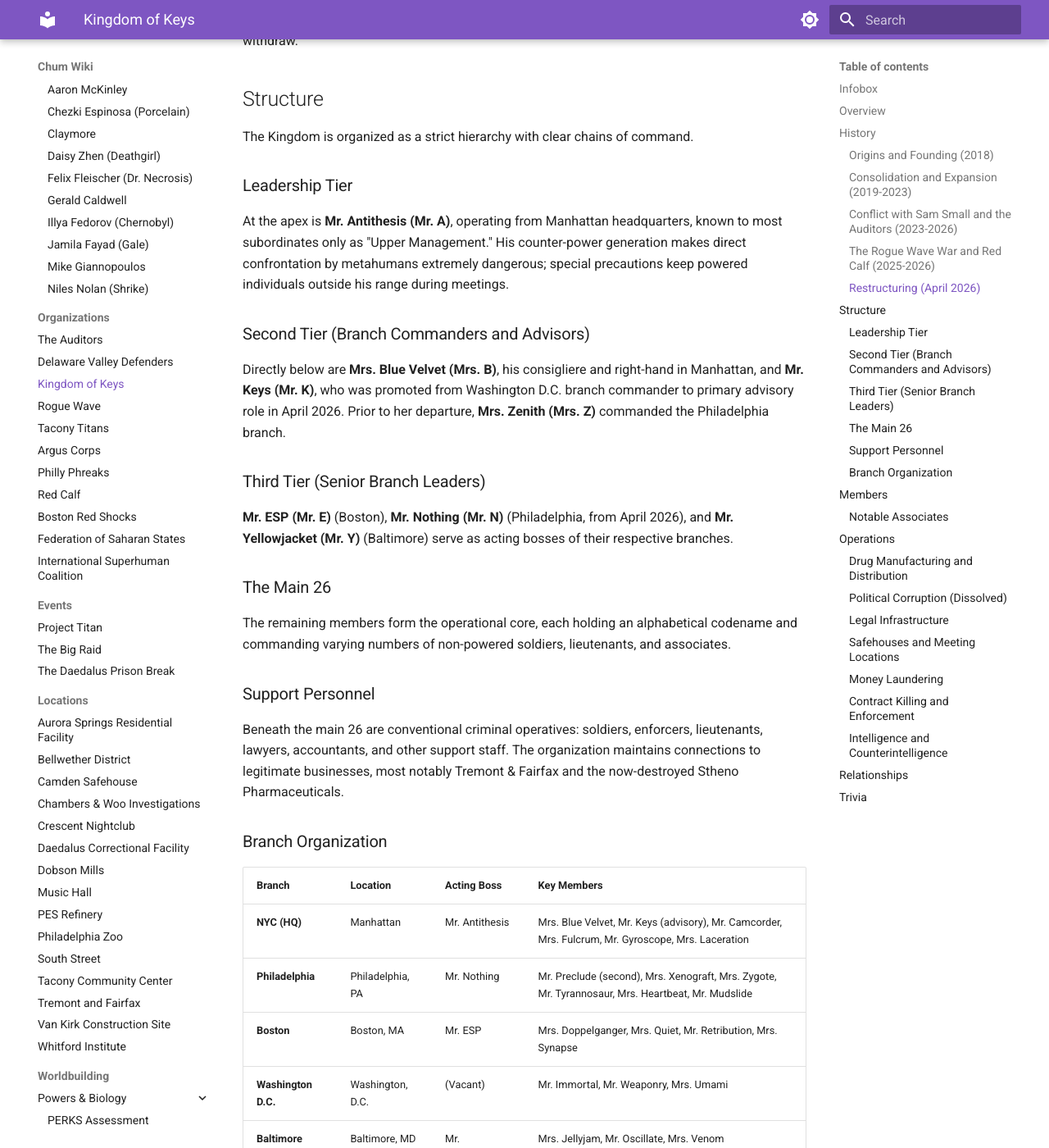
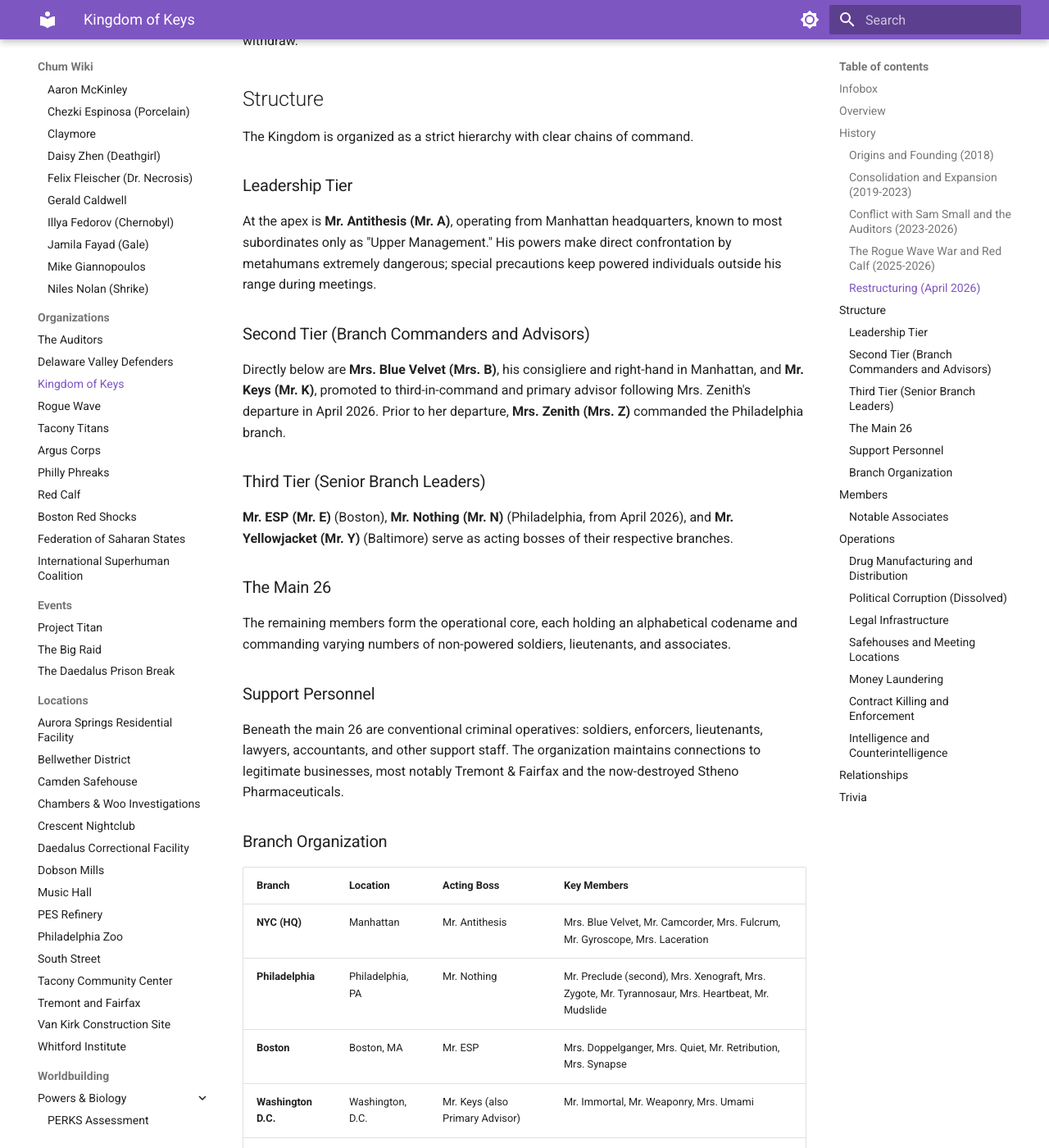
Before and after one commit to bearsharktopus-dev/chum-wiki, an MkDocs documentation site: the page built from knowledge-base/organizations/kingdom-of-keys.md, in a window 1280 px wide and 1400 px high, scrolled down 5135 px. Shown: the whole window at 82% size. Built offline with MkDocs 1.6.1 and Material for MkDocs 9.7.7, drawn with Linux system fonts in a browser that asks for light colours; some of the changed text lies outside the part shown.

Commit message:
Minor fixes: remove canon doc trivia, redact Antithesis powers, fix Keys role
- Removed Multiplex "canon document" trivia (readers don't have access)
- Redacted Antithesis's power description from Kingdom page structure
  and members table
- Mr. Keys stays in D.C., promoted to third-in-command (not relocated)

Co-Authored-By: Claude Opus 4.6 <noreply@anthropic.com>

```diff
--- a/knowledge-base/organizations/kingdom-of-keys.md
+++ b/knowledge-base/organizations/kingdom-of-keys.md
@@ -68,7 +68,7 @@ As of April 2026, Sam's multi-vector pressure campaign - FBI evidence of tainted
 
 Maya's departure triggered a major organizational restructuring. Mr. Antithesis severed the Kingdom's political arm from the Philadelphia branch entirely, declaring Philadelphia "a revenue center, not a political project." Key changes:
 
-- **Mr. Keys** moved from Washington D.C. to a primary advisory role directly under Mr. Antithesis
+- **Mr. Keys** promoted to third-in-command in Maya's absence, serving as primary advisor directly under Mr. Antithesis
 - **Mr. Nothing** assumed operational command of Philadelphia, having functionally run the branch for three weeks already
 - **Mr. Preclude** - formerly Mr. Polygraph, re-powered through Fly with a new ability called "Preclusion" (rule-making) - became Mr. Nothing's second in Philadelphia, handling enforcement, compliance, and personnel discipline
 - **Mrs. Zygote** (Dr. Euphemia "Effie" Dunham), a stem cell and embryonic development researcher introduced to Mr. Antithesis by Porcelain, joined under Mrs. Xenograft for biological research - filling the vacant Z designation on a provisional basis
@@ -86,11 +86,11 @@ The Kingdom is organized as a strict hierarchy with clear chains of command.
 
 ### Leadership Tier
 
-At the apex is **Mr. Antithesis (Mr. A)**, operating from Manhattan headquarters, known to most subordinates only as "Upper Management." His counter-power generation makes direct confrontation by metahumans extremely dangerous; special precautions keep powered individuals outside his range during meetings.
+At the apex is **Mr. Antithesis (Mr. A)**, operating from Manhattan headquarters, known to most subordinates only as "Upper Management." His powers make direct confrontation by metahumans extremely dangerous; special precautions keep powered individuals outside his range during meetings.
 
 ### Second Tier (Branch Commanders and Advisors)
 
-Directly below are **Mrs. Blue Velvet (Mrs. B)**, his consigliere and right-hand in Manhattan, and **Mr. Keys (Mr. K)**, who was promoted from Washington D.C. branch commander to primary advisory role in April 2026. Prior to her departure, **Mrs. Zenith (Mrs. Z)** commanded the Philadelphia branch.
+Directly below are **Mrs. Blue Velvet (Mrs. B)**, his consigliere and right-hand in Manhattan, and **Mr. Keys (Mr. K)**, promoted to third-in-command and primary advisor following Mrs. Zenith's departure in April 2026. Prior to her departure, **Mrs. Zenith (Mrs. Z)** commanded the Philadelphia branch.
 
 ### Third Tier (Senior Branch Leaders)
 
@@ -108,17 +108,17 @@ Beneath the main 26 are conventional criminal operatives: soldiers, enforcers, l
 
 | Branch | Location | Acting Boss | Key Members |
 |--------|----------|-------------|-------------|
-| **NYC (HQ)** | Manhattan | Mr. Antithesis | Mrs. Blue Velvet, Mr. Keys (advisory), Mr. Camcorder, Mrs. Fulcrum, Mr. Gyroscope, Mrs. Laceration |
+| **NYC (HQ)** | Manhattan | Mr. Antithesis | Mrs. Blue Velvet, Mr. Camcorder, Mrs. Fulcrum, Mr. Gyroscope, Mrs. Laceration |
 | **Philadelphia** | Philadelphia, PA | Mr. Nothing | Mr. Preclude (second), Mrs. Xenograft, Mrs. Zygote, Mr. Tyrannosaur, Mrs. Heartbeat, Mr. Mudslide |
 | **Boston** | Boston, MA | Mr. ESP | Mrs. Doppelganger, Mrs. Quiet, Mr. Retribution, Mrs. Synapse |
-| **Washington D.C.** | Washington, D.C. | (Vacant) | Mr. Immortal, Mr. Weaponry, Mrs. Umami |
+| **Washington D.C.** | Washington, D.C. | Mr. Keys (also Primary Advisor) | Mr. Immortal, Mr. Weaponry, Mrs. Umami |
 | **Baltimore** | Baltimore, MD | Mr. Yellowjacket | Mrs. Jellyjam, Mr. Oscillate, Mrs. Venom |
 
 ## Members
 
 | Name | Codename | Branch | Role | Status |
 |------|----------|--------|------|--------|
-| Trent Fairfax | Mr. Antithesis (Mr. A) | NYC (HQ) | Leader; reactive counter-power generation | Active |
+| Trent Fairfax | Mr. Antithesis (Mr. A) | NYC (HQ) | Leader | Active |
 | Ophelia Grady | Mrs. Blue Velvet (Mrs. B) | NYC (HQ) | Consigliere/Second-in-Command; friction coefficient manipulation | Active |
 | Terrence Mitchell | Mr. Camcorder (Mr. C) | NYC (HQ) | Intelligence/surveillance; sensory data recording as digital files | Active |
 | Elena Morales | Mrs. Doppelganger (Mrs. D) | Boston | Infiltration specialist; physical appearance and voice mimicry | Active |
@@ -128,7 +128,7 @@ Beneath the main 26 are conventional criminal operatives: soldiers, enforcers, l
 | Maria Valdez | Mrs. Heartbeat (Mrs. H) | Philadelphia | Assassin/medic; heartbeat manipulation via touch | Active |
 | Leonardo Bianchi | Mr. Immortal (Mr. I) | Washington D.C. | High-risk operations; retrocausal survival/functional immortality | Active |
 | Sophia Martinez | Mrs. Jellyjam (Mrs. J) | Baltimore | Infiltration specialist; gelatinous form transformation | Active |
-| Jacob Hastings | Mr. Keys (Mr. K) | NYC (HQ) | Primary Advisor; telekinetic lock manipulation | Active |
+| Jacob Hastings | Mr. Keys (Mr. K) | Washington D.C. | Third-in-command / Primary Advisor; telekinetic lock manipulation | Active |
 | Nina Alvarez | Mrs. Laceration (Mrs. L) | NYC (HQ) | Precision specialist; telekinetic cutting via fingertip contact | Active |
 | Evan Williams | Mr. Mudslide (Mr. M) | Philadelphia | Heist/enforcement; solid surface liquefaction | Active |
 | Darnell Hayes | Mr. Nothing (Mr. N) | Philadelphia | Acting Boss, Philadelphia; power nullification via skin contact | Active |
```
Also changed, not shown: knowledge-base/characters/elijah-brooks.md (+0 -1 lines).
